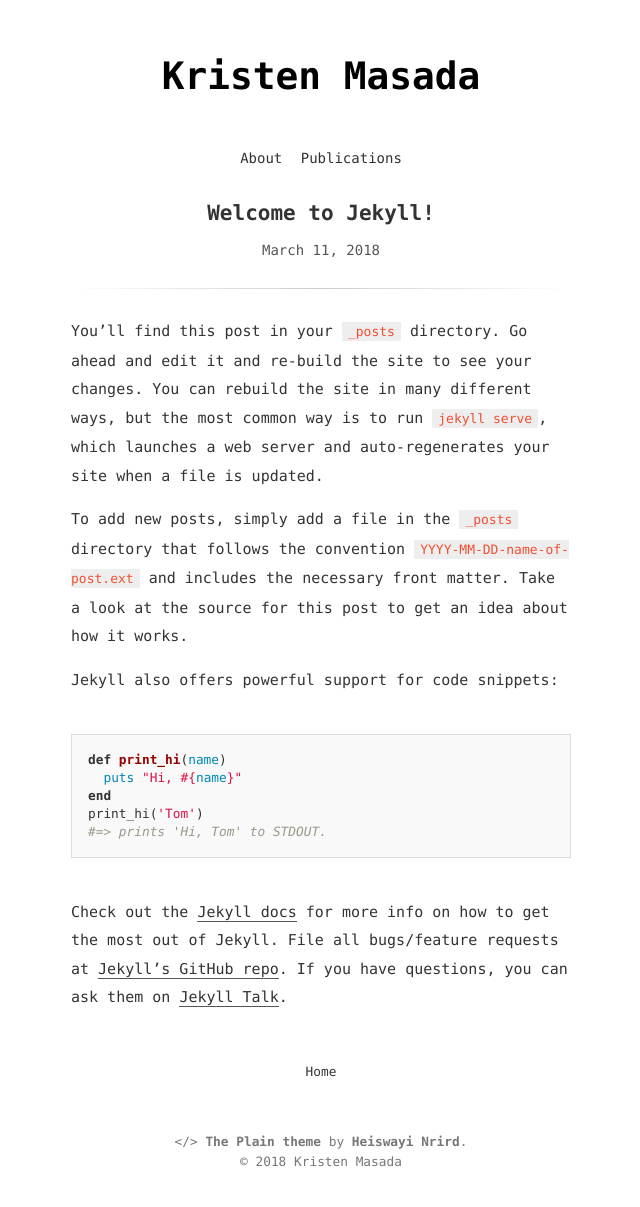
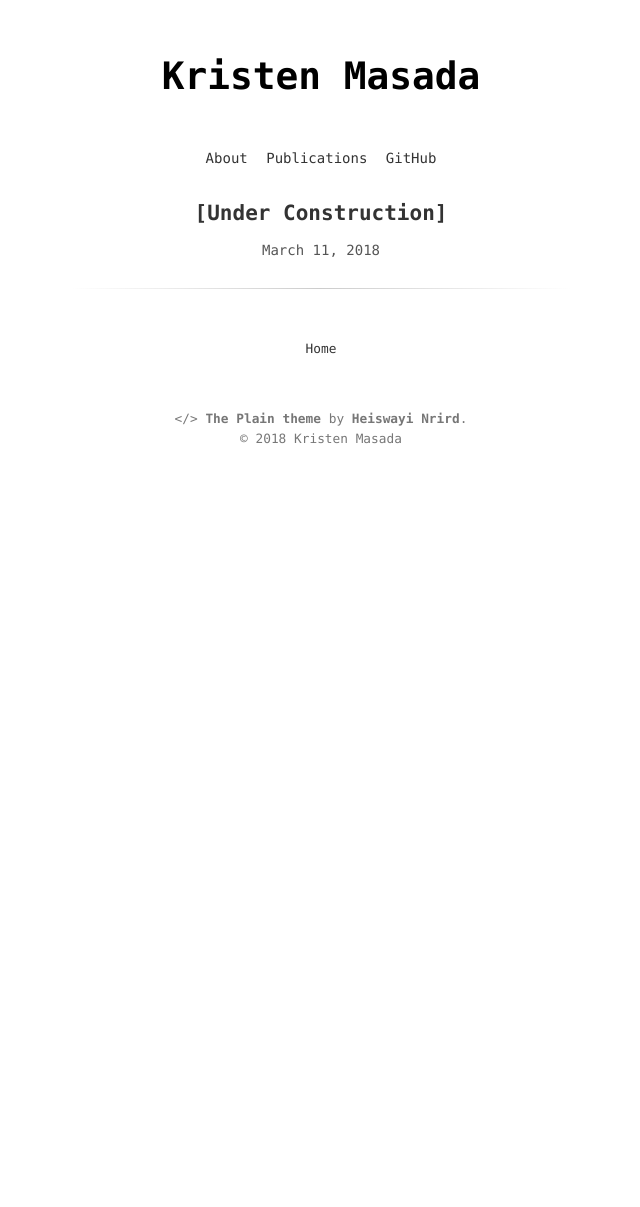
Before and after one commit to kristenmasada/kristenmasada.github.io, a Jekyll site: the page built from _posts/2018-03-10-welcome-to-jekyll.markdown, in a window 1280 px wide. Shown: the whole page, without its empty margins (319-959 px from the left). Built offline with Jekyll 4.4.1, drawn with Linux system fonts in a browser that asks for light colours; after the commit the page ends 900 px from its top, so only the background shows below that.

Commit message:
Removed sample blog post.

```diff
--- a/_includes/header.html
+++ b/_includes/header.html
@@ -16,5 +16,6 @@
 
 	<a href="{{ '/about' | prepend: site.baseurl }}">About</a>
 	<a href="{{ '/publications' | prepend: site.baseurl }}">Publications</a>
+	<a href="https://github.com/kristenmasada">GitHub</a>
 
 </aside>
--- a/_posts/2018-03-10-welcome-to-jekyll.markdown
+++ b/_posts/2018-03-10-welcome-to-jekyll.markdown
@@ -1,25 +1,6 @@
 ---
 layout: post
-title:  "Welcome to Jekyll!"
+title:  "[Under Construction]"
 date:   2018-03-10 15:21:27 -0500
-categories: jekyll update
+categories:
 ---
-You’ll find this post in your `_posts` directory. Go ahead and edit it and re-build the site to see your changes. You can rebuild the site in many different ways, but the most common way is to run `jekyll serve`, which launches a web server and auto-regenerates your site when a file is updated.
-
-To add new posts, simply add a file in the `_posts` directory that follows the convention `YYYY-MM-DD-name-of-post.ext` and includes the necessary front matter. Take a look at the source for this post to get an idea about how it works.
-
-Jekyll also offers powerful support for code snippets:
-
-{% highlight ruby %}
-def print_hi(name)
-  puts "Hi, #{name}"
-end
-print_hi('Tom')
-#=> prints 'Hi, Tom' to STDOUT.
-{% endhighlight %}
-
-Check out the [Jekyll docs][jekyll-docs] for more info on how to get the most out of Jekyll. File all bugs/feature requests at [Jekyll’s GitHub repo][jekyll-gh]. If you have questions, you can ask them on [Jekyll Talk][jekyll-talk].
-
-[jekyll-docs]: https://jekyllrb.com/docs/home
-[jekyll-gh]:   https://github.com/jekyll/jekyll
-[jekyll-talk]: https://talk.jekyllrb.com/
```
Also changed, not shown: about.md (+0 -2 lines).
